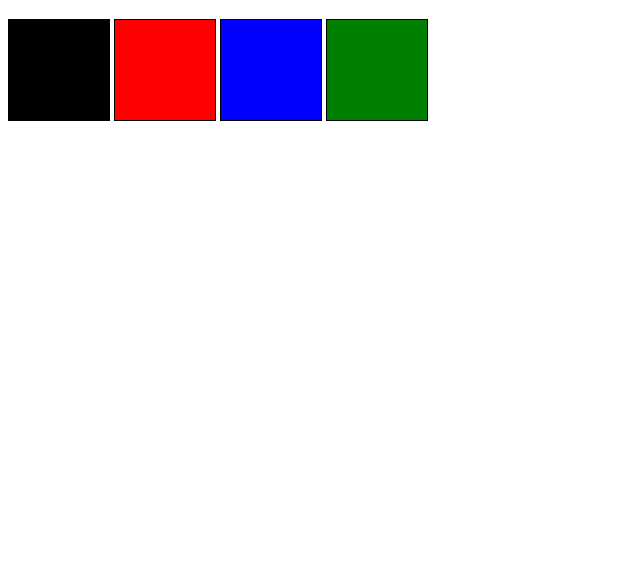
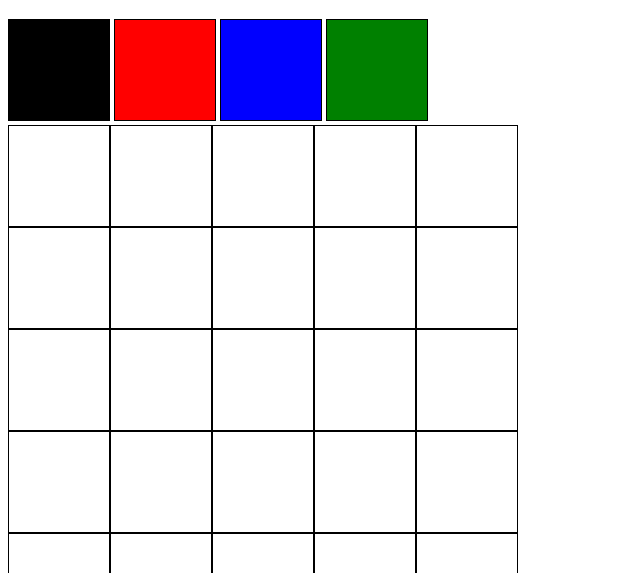
Before and after one commit to christianbvolz/project-pixels-art, a website: page index.html in a window 1280 px wide. Shown: the part 61-634 px from the top of the page, without its empty margins (0-640 px from the left). Drawn offline with Linux system fonts and the light colour scheme.

Commit message:
requisito 4

```diff
--- a/index.html
+++ b/index.html
@@ -17,7 +17,9 @@
     <div class="color"></div>
     <div class="color"></div>
   </div>
-
+  <div id="pixel-board">
+  </div>
 </body>
 <script src="script.js"></script>
+
 </html>
--- a/script.js
+++ b/script.js
@@ -7,3 +7,18 @@ function colorPalette() {
 }
 
 colorPalette();
+
+function tamanhoQuadro(largura, altura) {
+  const quadro = document.getElementById('pixel-board');
+  for (let i = 0; i < largura; i += 1) {
+    const coluna = document.createElement('div');
+    coluna.className = 'coluna';
+    quadro.appendChild(coluna);
+    for (let x = 0; x < altura; x += 1) {
+      const pixel = document.createElement('div');
+      pixel.className = 'pixel';
+      coluna.appendChild(pixel);
+    }
+  }
+}
+tamanhoQuadro(5, 5);
--- a/style.css
+++ b/style.css
@@ -3,3 +3,13 @@
   padding: 50px;
   display: inline-block;
 }
+
+.pixel {
+  border: black solid 1px;
+  padding: 50px;
+  background-color: rgb(255, 255, 255);
+}
+
+.coluna {
+  display: inline-block;
+}
```
